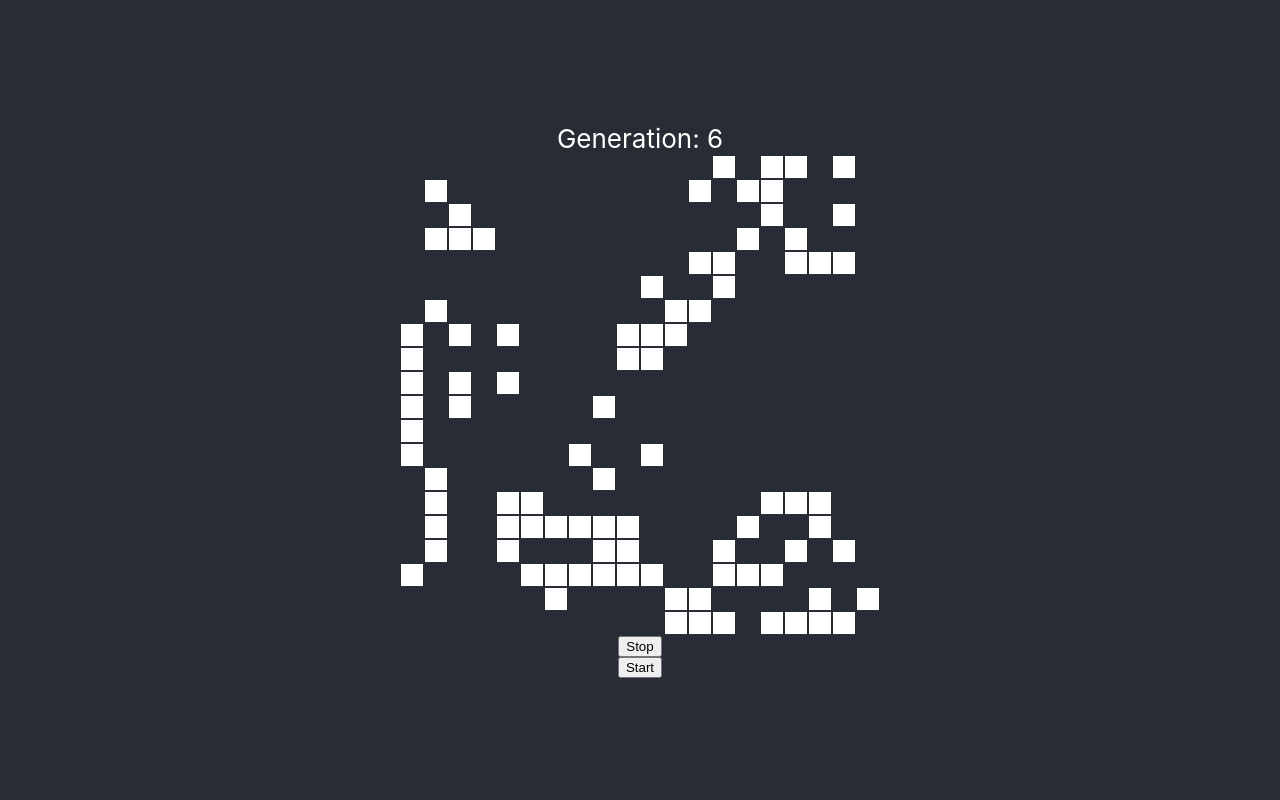
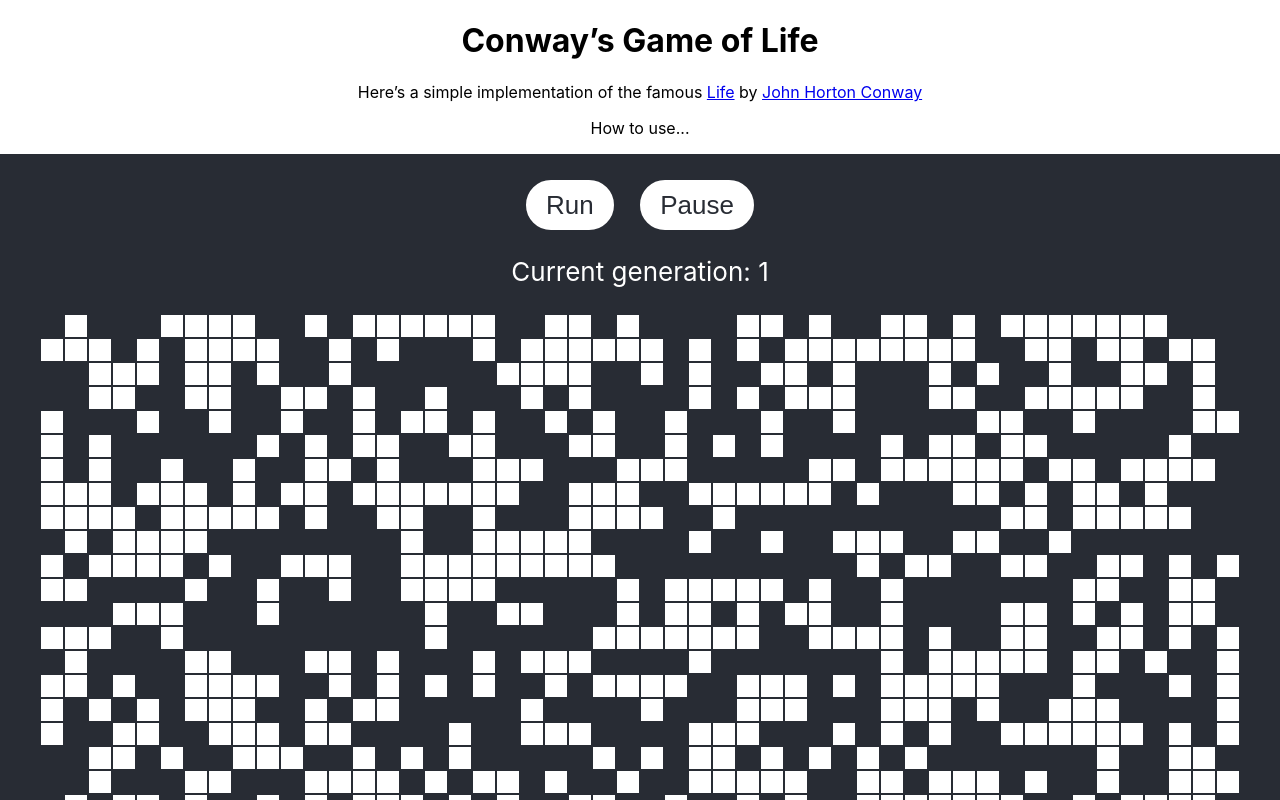
Before and after one commit to Raz666/game-of-life, a React (Create React App) app: page / in a window 1280 px wide. Shown: the top 800 px of the page. Built offline with nearby package versions, Linux system fonts and the light colour scheme.

Commit message:
add style and start code cleanup

```diff
--- a/package.json
+++ b/package.json
@@ -12,6 +12,7 @@
     "@types/react": "^16.9.35",
     "@types/react-dom": "^16.9.8",
     "@types/react-router-dom": "^5.1.5",
+    "node-sass": "^4.14.1",
     "react": "^16.13.1",
     "react-dom": "^16.13.1",
     "react-router-dom": "^5.2.0",
--- a/src/App.css
+++ /dev/null
@@ -1,38 +0,0 @@
-.App {
-  text-align: center;
-}
-
-.App-logo {
-  height: 40vmin;
-  pointer-events: none;
-}
-
-@media (prefers-reduced-motion: no-preference) {
-  .App-logo {
-    animation: App-logo-spin infinite 20s linear;
-  }
-}
-
-.App-header {
-  background-color: #282c34;
-  min-height: 100vh;
-  display: flex;
-  flex-direction: column;
-  align-items: center;
-  justify-content: center;
-  font-size: calc(10px + 2vmin);
-  color: white;
-}
-
-.App-link {
-  color: #61dafb;
-}
-
-@keyframes App-logo-spin {
-  from {
-    transform: rotate(0deg);
-  }
-  to {
-    transform: rotate(360deg);
-  }
-}
--- /dev/null
+++ b/src/App.scss
@@ -0,0 +1,80 @@
+$common-padding: 0.3em 0.7em;
+$common-light: white;
+$common-dark: #282c34;
+$common-size: 0.7em;
+$common-radius: 10px;
+$common-border: 2px solid $common-light;
+
+.App {
+  text-align: center;
+}
+
+.App-header {
+  min-height: 100vh;
+  padding: 1em;
+  display: flex;
+  flex-direction: column;
+  align-items: center;
+  justify-content: center;
+  background-color: $common-dark;
+  font-size: calc(10px + 2vmin);
+  color: white;
+}
+
+td {
+  width: 20px;
+  height: 20px;
+
+  &.alive {
+    background-color: $common-light;
+  }
+}
+
+button {
+  padding: $common-padding;
+  background: $common-light;
+  border: $common-border;
+  color: $common-dark;
+
+  &:hover,
+  &:focus {
+    background: none;
+    color: $common-light;
+    cursor: pointer;
+  }
+
+  &.toggle {
+    margin: 0 0.5em;
+    border-radius: 50px;
+    font-size: 1em;
+  }
+
+  &.copy {
+    border-left: none;
+    border-radius: 0 $common-radius $common-radius 0;
+    font-size: $common-size;
+  }
+}
+
+input:read-only {
+  padding: $common-padding;
+  background: none;
+  border: $common-border;
+  border-radius: $common-radius 0 0 $common-radius;
+  color: $common-light;
+  font-size: $common-size;
+  text-overflow: ellipsis;
+
+  &:focus {
+    background: #ffffff52;
+    // color: $common-dark;
+  }
+
+  &::selection {
+    background: #6f747d;
+  }
+}
+
+*:focus {
+  outline: none;
+}
--- a/src/App.tsx
+++ b/src/App.tsx
@@ -1,16 +1,21 @@
 import React from 'react';
-import './App.css';
 import { BrowserRouter as Router, Route } from 'react-router-dom';
+
+import './App.scss';
 import Game from './components/Game';
-
-type matrix = Array<Array<number>>;
 
 function App() {
   return (
     <div className="App">
-
+      <header>
+        <h1>Conway’s Game of Life</h1>
+        <section>
+          <p>Here’s a simple implementation of the famous <a href="https://en.wikipedia.org/wiki/Conway%27s_Game_of_Life" target="_blank" rel="noopener noreferrer">Life</a> by <a href="https://en.wikipedia.org/wiki/John_Horton_Conway" target="_blank" rel="noopener noreferrer">John Horton Conway</a></p>
+          <p>How to use...</p>
+        </section>
+      </header>
       <Router>
-        <Route exact path={['/game/:game', '/']} component={Game} />
+        <Route exact path={['/:startPoint', '/']} component={Game} />
       </Router>
     </div>
   );
--- a/src/components/Game.tsx
+++ b/src/components/Game.tsx
@@ -1,89 +1,93 @@
-import React, { useState, useEffect } from 'react';
+import React, { useState, useRef } from 'react';
 import { RouteComponentProps } from 'react-router-dom';
+import { Matrix, calculateNextGeneration, generateStartPoint } from '../services/GameLogic';
 
-type TParams = {
-  game: string,
+type Params = {
+  startPoint: string,
 };
-type matrix = Array<Array<number>>;
 
-const Game: React.FC<RouteComponentProps<TParams>> = ({ match }) => {
-  const alive = 1;
-  const dead = 0;
+const startPointSize = 50; //prepare table to overflow instead if squish
 
-  const conwaysGameOfLife = (game: matrix): matrix => {
-    const newGame: matrix = []
-    for (let y = 0; y < game.length; y += 1) {
-      const newRow: Array<number> = []
-      for (let x = 0; x < game[y].length; x += 1) {
-        const cell = game[y][x];
-        const prevX = x > 0 ? x - 1 : x;
-        const nextX = x < game[y].length - 1 ? x + 2 : x + 1;
-        const counter =
-          (game[y - 1] ? game[y - 1].slice(prevX, nextX).reduce((acc, v) => acc + v) : 0) +
-          (game[y][x - 1] || 0) + (game[y][x + 1] || 0) +
-          (game[y + 1] ? game[y + 1].slice(prevX, nextX).reduce((acc, v) => acc + v) : 0)
-        cell === alive
-          ? counter > 1 && counter <= 3
-            ? newRow.push(alive)
-            : newRow.push(dead)
-          : counter === 3
-            ? newRow.push(alive)
-            : newRow.push(dead)
-      }
-      newGame.push(newRow);
-    }
-    return newGame;
+const Game: React.FC<RouteComponentProps<Params>> = ({ match }) => {
+  let parsedURL: Matrix | undefined;
+  let parseError: string;
+  try {
+    parsedURL = match.params && match.params.startPoint && JSON.parse(match.params.startPoint)
+  } catch {
+    parseError = 'There’s a typo in the starting point. Please make sure it looks like this: [[0,1,0],[0,1,0],[0,1,0]]'; //show it somewhere
   }
 
-  const generateGame = (height: number, width: number): matrix => {
-    return Array.from({ length: height }, (v, k) => (
-      Array.from({ length: width }, (v, k) => {
-        return (Math.random() * 100 | 0) < 50 ? dead : alive
-      })
-    ))
-  }
+  const startPoint = parsedURL ? parsedURL : generateStartPoint(startPointSize, startPointSize);
+  const gameUrl = useRef<HTMLInputElement>(null);
 
-  const setup = ((game: matrix) => {
+  const [area, setArea] = useState(startPoint);
+  const [generation, setGeneration] = useState(1);
+  const [ticker, setTicker] = useState(1);
+  const [paused, setPaused] = useState(false);
+
+  const setup = ((game: Matrix) => {
     const interval: number = window.setInterval(() => {
       setGeneration(generation => generation + 1);
-      const newGame = conwaysGameOfLife(game);
+      const newGame = calculateNextGeneration(game);
       game = newGame;
-      setGameBoard(game);
+      setArea(game);
     }, 1000);
     setTicker(interval);
     return () => clearInterval(interval);
   });
 
-  const parsedURL: matrix = match.params && match.params.game && JSON.parse(match.params.game);
-  const game = parsedURL ? parsedURL : generateGame(20, 20);
-  const [gameBoard, setGameBoard] = useState(game);
-  const [generation, setGeneration] = useState(1);
-  const [ticker, setTicker] = useState(1);
-  useEffect(() => {
-    // console.log(parsedURL);
-    // console.log(game);
-    // console.log(JSON.stringify(game));
-    setup(game);
-  }, []);
+  const copyUrl = () => {
+    gameUrl.current && gameUrl.current.select();
+    document.execCommand("copy");
+  }
+
+
+  const toggleTicking = () => {
+    paused ? setup(area) : clearInterval(ticker);
+    setPaused(!paused);
+  }
+
+  const reset = () => {
+    clearInterval(ticker);
+    setArea(startPoint);
+    setGeneration(1);
+    setup(startPoint);
+  }
 
   return (
     <header className="App-header">
-      Generation: {generation}
-      <table>
+      <section>
+        <div>
+          <button onClick={reset} className="toggle">{generation > 1 ? 'Reset' : 'Run'}</button>
+          <button onClick={toggleTicking} className="toggle">{paused ? 'Resume' : 'Pause'}</button>
+        </div>
+        <p>
+          Current generation: {generation}
+        </p>
+      </section>
+      {area
+        ? <table>
           <tbody>
-          {gameBoard.map((tr, trId) => {
+            {area.map((tr, trId) => {
               return (
                 <tr key={trId}>{tr.map((td, tdId) => {
                   return (
-                  <td key={tdId} style={{ backgroundColor: td ? 'white' : '', width: '20px', height: '20px' }}></td>
+                    <td key={tdId} className={td ? 'alive' : 'dead'}></td>
                   );
                 })}</tr>
               );
             })}
           </tbody>
         </table>
-      <button onClick={() => clearInterval(ticker)}>Stop</button>
-      <button onClick={() => setup(gameBoard)}>Start</button>
+        : ''}
+
+      <section>
+        <p><small>Have you enjoyed this particular game? <br />Share it with your peers using the link below:</small></p>
+        <div>
+          <input ref={gameUrl} value={window.location.href} readOnly />
+          <button onClick={copyUrl} className="copy">Copy</button>
+        </div>
+      </section>
     </header>
   );
 }
--- /dev/null
+++ b/src/services/GameLogic.ts
@@ -0,0 +1,47 @@
+export type Matrix = Array<Array<number>>;
+const alive = 1;
+const dead = 0;
+
+export const calculateNextGeneration = (prevGen: Matrix): Matrix => {
+  const nextGen: Matrix = []
+  for (let y = 0; y < prevGen.length; y++) {
+    const newRow: Array<number> = []
+    for (let x = 0; x < prevGen[y].length; x++) {
+      const cell = prevGen[y][x];
+      const prevX = x > 0
+        ? x - 1
+        : x;
+      const nextX = x < prevGen[y].length - 1
+        ? x + 2
+        : x + 1;
+      const counter = (
+        prevGen[y - 1]
+          ? prevGen[y - 1].slice(prevX, nextX).reduce((acc, v) => acc + v)
+          : 0)
+        + (prevGen[y][x - 1] || 0)
+        + (prevGen[y][x + 1] || 0)
+        + (prevGen[y + 1]
+          ? prevGen[y + 1].slice(prevX, nextX).reduce((acc, v) => acc + v)
+          : 0
+        );
+      cell === alive
+        ? counter > 1 && counter <= 3
+          ? newRow.push(alive)
+          : newRow.push(dead)
+        : counter === 3
+          ? newRow.push(alive)
+          : newRow.push(dead)
+        ;
+    }
+    nextGen.push(newRow);
+  }
+  return nextGen;
+}
+
+export const generateStartPoint = (width: number, height: number): Matrix => {
+  return Array.from({ length: height }, () => (
+    Array.from({ length: width }, () => {
+      return (Math.random() * 100 | 0) < 50 ? dead : alive
+    })
+  ))
+}
```
Also changed, not shown: public/manifest.json, 1 other file (tests, documents, lock files or other folders). Lines whose indentation alone changed are shown as unchanged.
